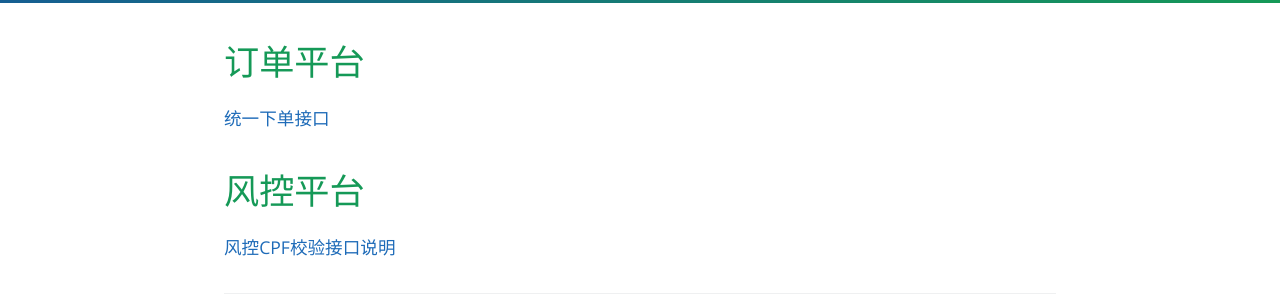
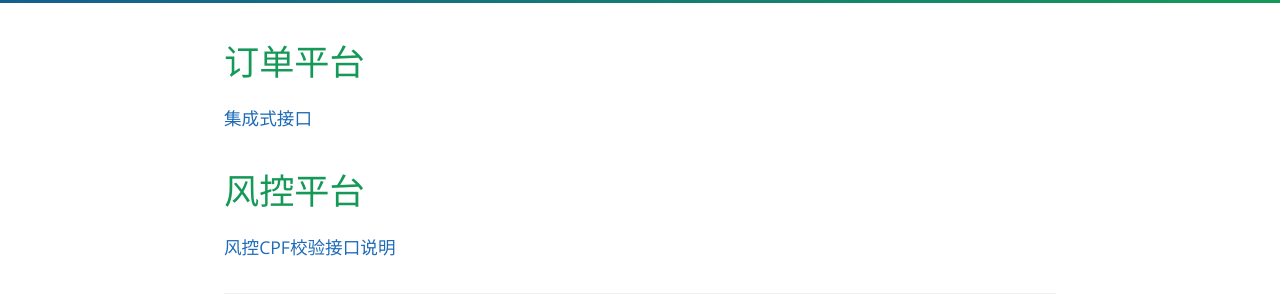
Before and after one commit to pagsmile/pagsmile.github.io, a Jekyll site: the page built from index.md, in a window 1280 px wide. Shown: the part 267-567 px from the top of the page. Built offline with Jekyll 4.4.1, drawn with Linux system fonts in a browser that asks for light colours.

Commit message:
Update index.md

```diff
--- a/index.md
+++ b/index.md
@@ -5,7 +5,7 @@ layout: default
 
 # [](#server)订单平台
 
-[统一下单接口](api/CreateOrder)
+[集成式接口](api/CreateOrder)
 
 # [](#fcontrol)风控平台
 
```
